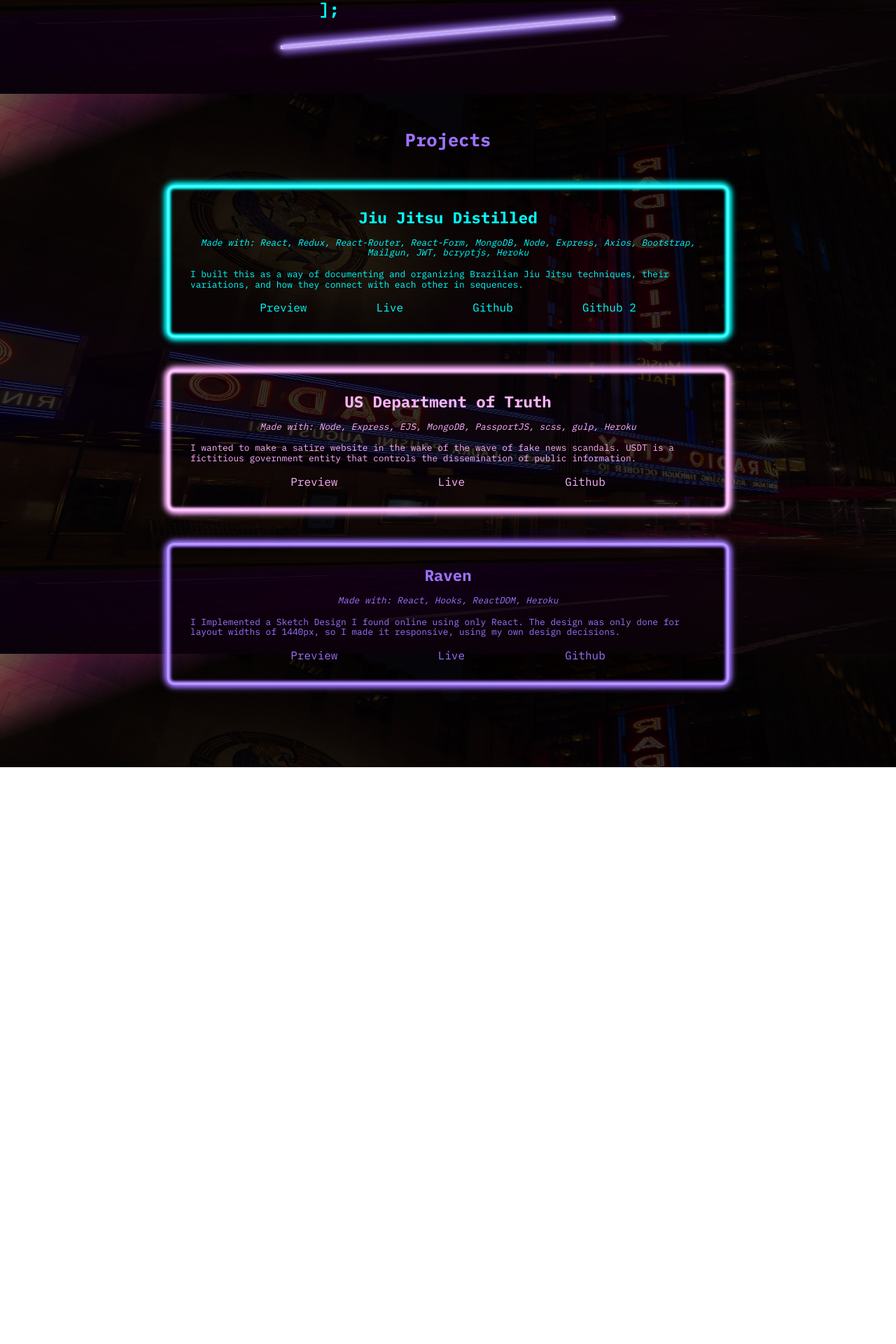
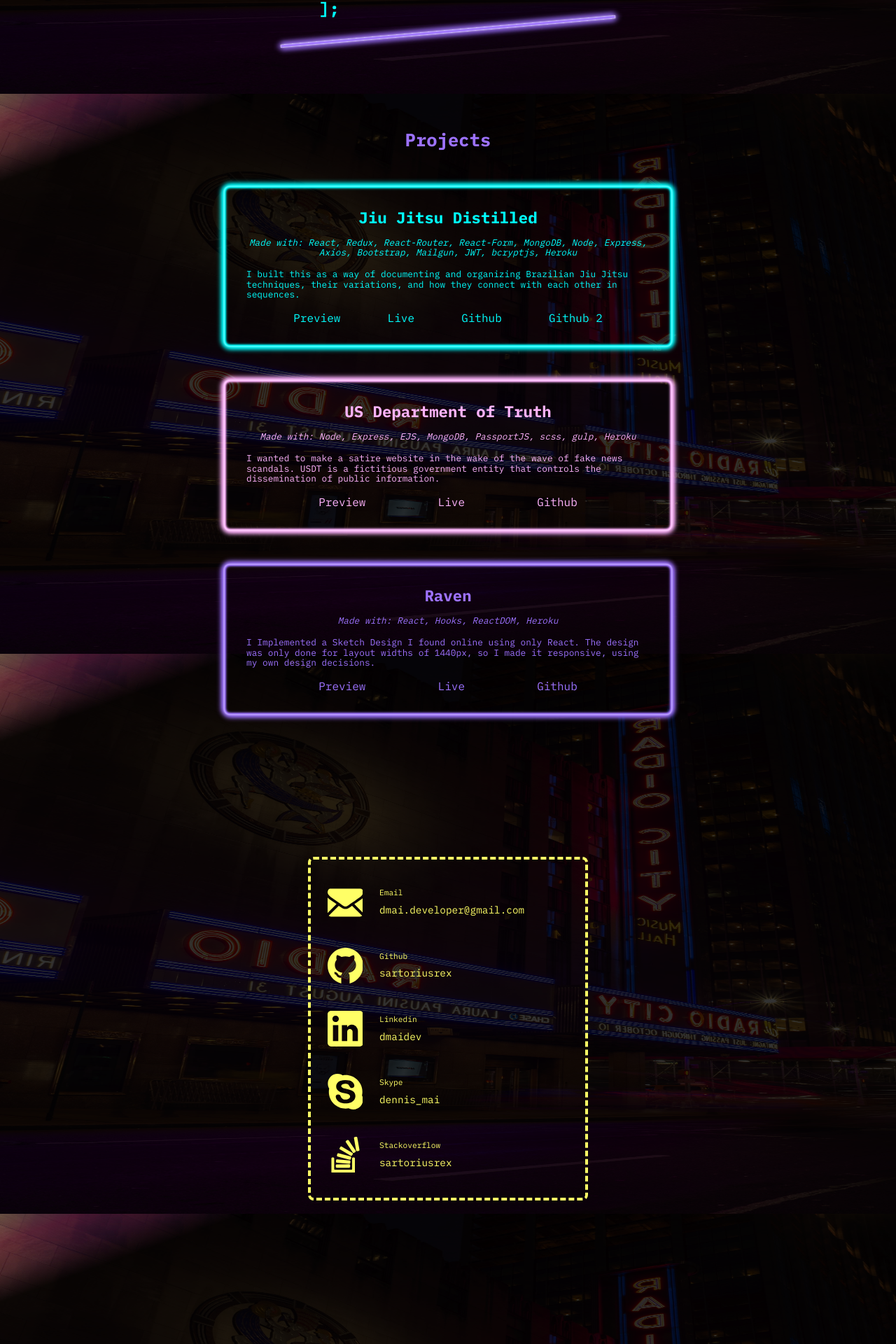
Before and after one commit to sartoriusrex/portfolio, a React (Create React App) app: page / in a window 1280 px wide. Shown: the part 1466-3386 px from the top of the page at 70% size. Before the commit the page ends 2562 px from the top, so only its background shows below. Built offline with nearby package versions, Linux system fonts and the light colour scheme; a web font is replaced by a local one.

Commit message:
create contact section and add to app; create content for contact section and import from contentjs; add gray color to use in contact; modify borders thickness for about me section hrs

```diff
--- a/src/App.js
+++ b/src/App.js
@@ -8,6 +8,7 @@ import Nav from './components/Nav';
 import LandingSection from './sections/Landing';
 import AboutMeSection from './sections/AboutMe';
 import ProjectSection from './sections/Projects';
+import ContactSection from './sections/Contact';
 
 const GlobalStyle = createGlobalStyle`
   @import url('https://fonts.googleapis.com/css?family=IBM+Plex+Mono:400,700&display=swap');
@@ -54,6 +55,7 @@ const App = () => (
       <LandingSection />
       <AboutMeSection />
       <ProjectSection />
+      <ContactSection />
       <Nav />
     </AppWrapper>
   </>
--- a/src/content.js
+++ b/src/content.js
@@ -5,11 +5,6 @@ import usdtImage from './images/usdt.png';
 import usdtGif from './images/usdt.gif';
 import ravenImage from './images/raven.png';
 import ravenGif from './images/raven.gif';
-import { ReactComponent as Email } from './images/email.svg';
-import { ReactComponent as Github } from './images/github.svg';
-import { ReactComponent as Skype } from './images/skype.svg';
-import { ReactComponent as Stackoverflow } from './images/stackoverflow.svg';
-import { ReactComponent as Linkedin } from './images/linkedin.svg';
 
 const content = {
   landing: {
@@ -61,32 +56,27 @@ const content = {
   contact: [
     {
       text: "dmai.developer@gmail.com",
-      icon: Email,
-      label: "e-mail",
+      label: "Email",
       link: "mailto:dmai.developer@gmail.com"
     },
     {
       text: "sartoriusrex",
-      icon: Github,
       label: "Github",
       link: "https://github.com/sartoriusrex"
     },
     {
       text: "dmaidev",
-      icon: Linkedin,
-      label: "LinkedIn",
-      link: "www.linkedin.com/in/dmaidev"
+      label: "Linkedin",
+      link: "https://www.linkedin.com/in/dmaidev/"
     },
     {
       text: "dennis_mai",
-      icon: Skype,
       label: "Skype",
       link: "skype:dennis_mai?chat"
     },
     {
       text: "sartoriusrex",
-      icon: Stackoverflow,
-      label: "e-mail",
+      label: "Stackoverflow",
       link: "https://stackoverflow.com/users/11639750/sartoriusrex"
     },
   ]
--- a/src/sections/AboutMe.js
+++ b/src/sections/AboutMe.js
@@ -23,26 +23,26 @@ const HorizontalRule = styled.hr`
   overflow: hidden;
   border: none;
   margin: 1em 0;
-  height: .3em;
+  height: .25em;
   transform: ${ props => `rotate(${ props.deg })`};
   box-shadow:
-    inset 0 0 5px #FFF,
-    0 0 5px #fff,
+    inset 0 0 2px #FFF,
+    0 0 2px #fff,
 
-    inset 5px 0 5px ${ colors.purple },
-    inset -5px 0 5px ${ colors.purple },
-    inset 0 5px 5px ${ colors.purple },
-    inset 0 -5px 5px ${ colors.purple },
+    inset 2px 0 2px ${ colors.purple },
+    inset -2px 0 2px ${ colors.purple },
+    inset 0 2px 2px ${ colors.purple },
+    inset 0 -2px 2px ${ colors.purple },
 
-    inset 5px 0 7px ${ colors.purple },
-    inset -5px 0 7px ${ colors.purple },
-    inset 0 5px 7px ${ colors.purple },
-    inset 0 -5px 7px ${ colors.purple },
+    inset 2px 0 4px ${ colors.purple },
+    inset -2px 0 4px ${ colors.purple },
+    inset 0 2px 4px ${ colors.purple },
+    inset 0 -2px 4px ${ colors.purple },
 
-    -7px 0 10px ${ colors.purple },
-    7px 0 10px ${ colors.purple },
-    0 7px 10px ${ colors.purple },
-    0 -7px 10px ${ colors.purple };
+    -4px 0 7px ${ colors.purple },
+    4px 0 7px ${ colors.purple },
+    0 4px 7px ${ colors.purple },
+    0 -4px 7px ${ colors.purple };
 `
 
 const AboutMeSection = () => {
--- /dev/null
+++ b/src/sections/Contact.js
@@ -0,0 +1,109 @@
+import React from 'react';
+import styled from 'styled-components';
+
+import { colors } from '../styles/variables';
+import content from '../content';
+import { ReactComponent as Email } from '../images/email.svg';
+import { ReactComponent as Github } from '../images/github.svg';
+import { ReactComponent as Skype } from '../images/skype.svg';
+import { ReactComponent as Stackoverflow } from '../images/stackoverflow.svg';
+import { ReactComponent as Linkedin } from '../images/linkedin.svg';
+
+const FourthSection = styled.section`
+  display: flex;
+  flex-direction: column;
+  align-items: center;
+  justify-content: center;
+  width: 100%;
+  min-height: 100vh;
+`
+
+const ContactContainer = styled.div`
+  width: 90%;
+  max-width: 25em;
+  display: flex;
+  flex-direction: column;
+  align-items: center;
+  justify-content: center;
+  border-radius: .5em;
+  border .3em dashed ${ colors.yellow };
+  padding: 1em 0;
+`
+
+const ContactItem = styled.div`
+  margin: 5% 0;
+  display: flex;
+  justify-content: space-between;
+  align-items: center;
+  width: 100%;
+`
+
+const style = {
+  icon: {
+    width: "13%",
+    height: "13%",
+    margin: "auto",
+    fill: colors.yellow,
+  }
+}
+
+const renderIcon = label => {
+  console.log( label );
+  switch( label ){
+    case "Email":
+      return <Email style={ style.icon }/>;
+    case "Github":
+      return <Github style={ style.icon }/>;
+    case "Skype":
+      return <Skype style={ style.icon }/>;
+    case "Linkedin":
+      return <Linkedin style={ style.icon }/>;
+    case "Stackoverflow":
+      return <Stackoverflow style={ style.icon }/>;
+    default:
+      return <Email style={ style.icon }/>;
+  }
+}
+
+const ContactTextContainer = styled.div`
+  min-width: 75%;
+  height: 100%;
+  display: flex;
+  flex-direction: column;
+  justify-content: space-between;
+`
+
+const ContactLabel = styled.p`
+  color: ${ colors.yellow };
+  font-size: .7em;
+  margin-bottom: .9em;
+`
+
+const ContactText = styled.a.attrs( props => ({
+  href: props.link,
+  rel: "noopener noreferrer",
+  target: "_blank"
+}))`
+  color: ${ colors.yellow };
+  font-size: .9em;
+  text-decoration: none;
+`
+
+
+const ContactSection = () => (
+  <FourthSection>
+    <ContactContainer>
+      { content.contact.map( contact =>
+        <ContactItem key={ contact.label }>
+          { renderIcon( contact.label ) }
+          <ContactTextContainer>
+            <ContactLabel>{ contact.label }</ContactLabel>
+            <ContactText link={ contact.link }>{ contact.text }</ContactText>
+          </ContactTextContainer>
+        </ContactItem>
+      )}
+    </ContactContainer>
+  </FourthSection>
+)
+
+export default ContactSection;
--- a/src/styles/general.js
+++ b/src/styles/general.js
@@ -19,26 +19,26 @@ export const Brackets = styled.span`
 export const ProjectItem = styled.div`
   margin-bottom: 3em;
   width: 90%;
-  max-width: 50em;
+  max-width: 40em;
   border-radius: .5em;
   box-shadow:
-    inset 0 0 3px #FFF,
-    0 0 3px #fff,
+    inset 0 0 2px #FFF,
+    0 0 2px #fff,
 
-    inset 3px 0 3px ${ props => props.color },
-    inset -3px 0 3px ${ props => props.color },
-    inset 0 3px 3px ${ props => props.color },
-    inset 0 -3px 3px ${ props => props.color },
+    inset 2px 0 2px ${ props => props.color },
+    inset -2px 0 2px ${ props => props.color },
+    inset 0 2px 2px ${ props => props.color },
+    inset 0 -2px 2px ${ props => props.color },
 
-    inset 3px 0 5px ${ props => props.color },
-    inset -3px 0 5px ${ props => props.color },
-    inset 0 3px 5px ${ props => props.color },
-    inset 0 -3px 5px ${ props => props.color },
+    inset 2px 0 4px ${ props => props.color },
+    inset -2px 0 4px ${ props => props.color },
+    inset 0 2px 4px ${ props => props.color },
+    inset 0 -2px 4px ${ props => props.color },
 
-    -5px 0 8px ${ props => props.color },
-    5px 0 8px ${ props => props.color },
-    0 5px 8px ${ props => props.color },
-    0 -5px 8px ${ props => props.color };
+    -4px 0 7px ${ props => props.color },
+    4px 0 7px ${ props => props.color },
+    0 4px 7px ${ props => props.color },
+    0 -4px 7px ${ props => props.color };
 `
 
 export const ProjectItemTextContainer = styled.div`
@@ -46,7 +46,7 @@ export const ProjectItemTextContainer = styled.div`
   flex-direction: column;
   align-items: center;
   justify-content: space-between;
-  padding: 2em;
+  padding: 5%;
 `
 
 export const ProjectItemTitle = styled.h3`
--- a/src/styles/variables.js
+++ b/src/styles/variables.js
@@ -4,5 +4,6 @@ export const colors = {
   blue: "#01FFFF",
   purple: "#9D72FF",
   pink: "#FFB3FD",
+  gray: "#707070",
   blackOverlay: "rgba( 0, 0, 0, .8)"
 }
```
